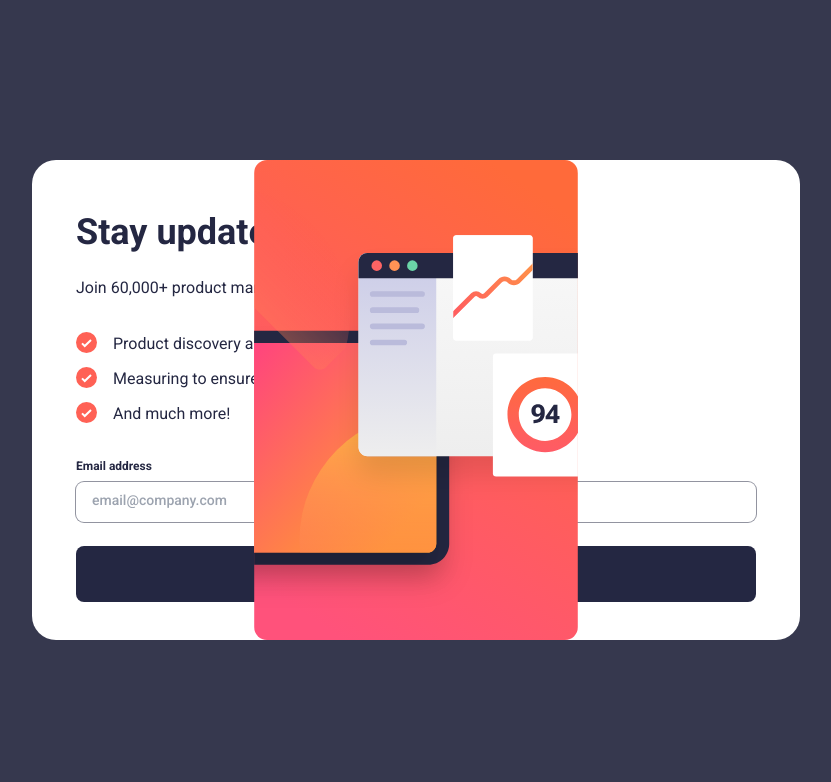
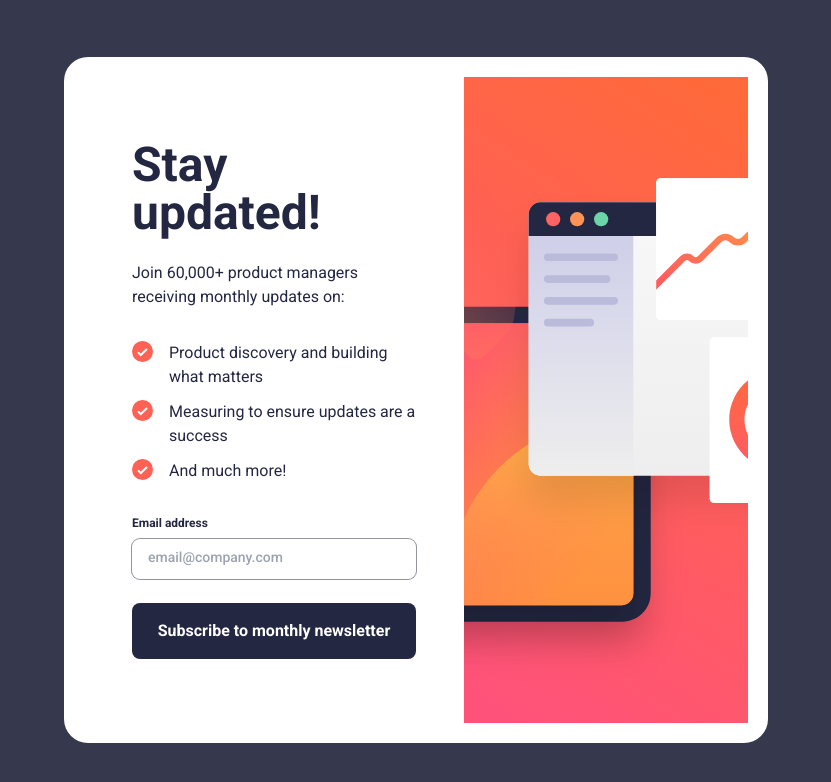
Before and after one commit to francissfrias/newsletter-signup-frondendmentor, a Next.js app: page / in a window 1280 px wide. Shown: the top 782 px of the page, without its empty margins (224-1055 px from the left). Built offline with nearby package versions, Linux system fonts and the light colour scheme.

Commit message:
Desktop responsive

```diff
--- a/app/_components/RegisterForm.tsx
+++ b/app/_components/RegisterForm.tsx
@@ -37,7 +37,7 @@ const RegisterForm = () => {
 
   return (
     <div className='h-screen overflow-auto md:bg-neutralCharcoalGrey md:flex md:items-center md:justify-center'>
-      <div className='sm:hidden md:bg-neutralWhite md:w-[60vw] md:h-[60vh] md:relative md:overflow-hidden md:rounded-3xl md:flex md:flex-row  md:items-stretch md:gap-10 md:p-5'>
+      <div className=' md:bg-neutralWhite md:w-[55dvw] md:rounded-3xl md:flex md:flex-row md:justify-center md:items-stretch md:p-5'>
         <Image
           src={coverImageMobile}
           alt='Cover Image Mobile'
@@ -47,11 +47,11 @@ const RegisterForm = () => {
           sizes='100vw'
           className='block md:hidden w-full h-auto p-0 m-auto'
         />
-        <div className='px-6 py-8 space-y-6 flex-1 '>
-          <h1 className='text-4xl text-neutralDarkSlateGrey font-bold'>
+        <div className='px-6 py-8 space-y-6 flex-1 flex flex-col items-start justify-center md:py-16 md:px-12 '>
+          <h1 className='text-4xl text-neutralDarkSlateGrey font-bold md:text-5xl'>
             Stay updated!
           </h1>
-          <h5 className='text-neutralDarkSlateGrey'>
+          <h5 className='text-neutralDarkSlateGrey text-pretty'>
             Join 60,000+ product managers receiving monthly updates on:
           </h5>
           <div className='flex flex-col space-y-[-5px]'>
@@ -68,17 +68,22 @@ const RegisterForm = () => {
           />
           <button
             onClick={handleSubmit}
-            className='transition ease-in-out delay-150 bg-neutralDarkSlateGrey p-4 h-full w-full md:h-fit text-neutralWhite rounded-lg font-bold spacing tracking-normal mt-6 hover:transition hover:ease-in-out hover:delay-150 hover:bg-gradient-to-r from-pink-600 to-primaryTomato active:bg-gradient-to-r from-pink-600 to-primaryTomato'
+            className='group relative transition duration-500  bg-neutralDarkSlateGrey p-4 h-fit w-full md:h-14 text-neutralWhite rounded-lg font-bold spacing tracking-normal sm:text-base md:p-2 md:text-sm xl:text-base  mt-6 hover:shadow-2xl'
           >
             Subscribe to monthly newsletter
+            <div className=' p-4 md:h-14   font-bold spacing tracking-normal  opacity-0 hover:opacity-100 transition duration-500 absolute  rounded-lg inset-0 h-full w-full bg-gradient-to-r from-pink-600 to-primaryTomato text-neutralWhite '>
+              Subscribe to monthly newsletter
+            </div>
           </button>
         </div>
-        <Image
-          src={coverImageDesktop}
-          alt='Cover Image Desktop'
-          fill
-          className='hidden md:flex md:flex-1 md:w-full'
-        />
+        <div className='hidden md:relative md:flex md:flex-1 '>
+          <Image
+            src={coverImageDesktop}
+            alt='Cover Image Desktop'
+            fill
+            className='md:w-full md:object-cover'
+          />
+        </div>
       </div>
     </div>
   );
```
